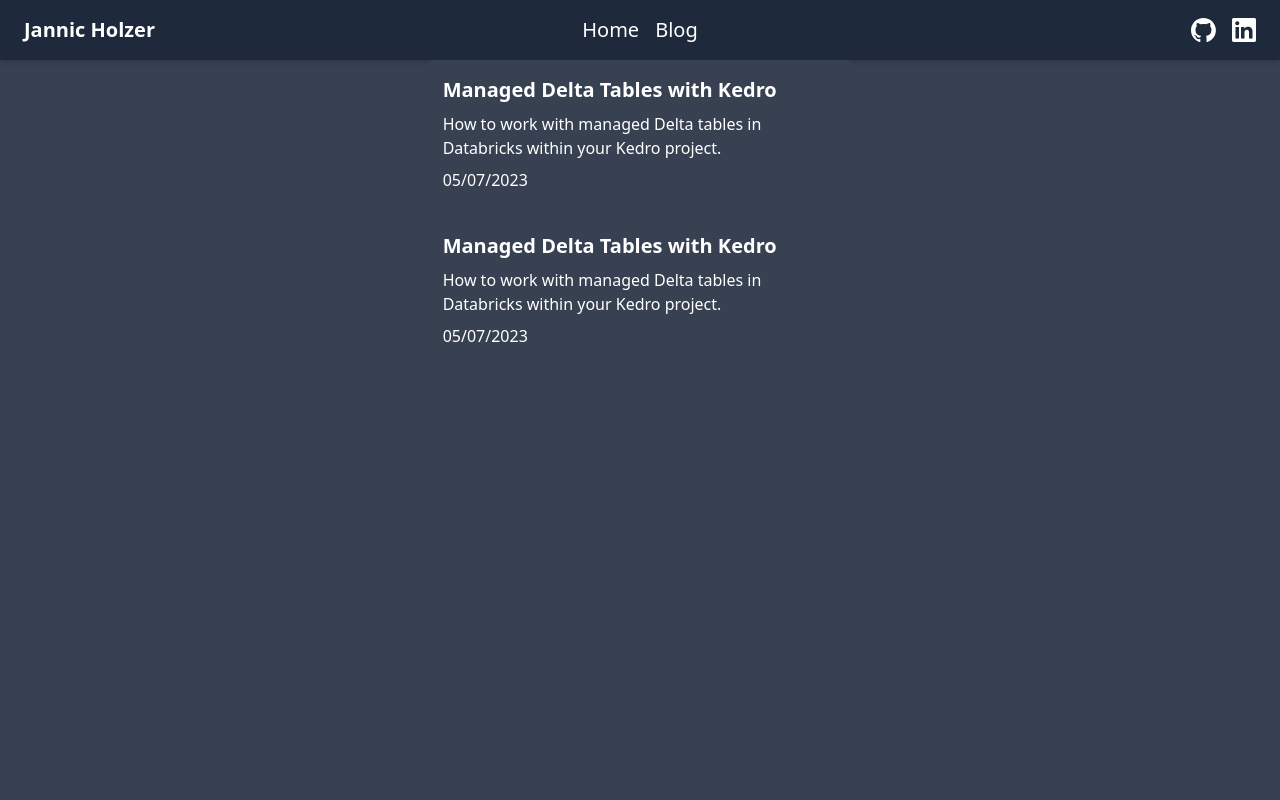
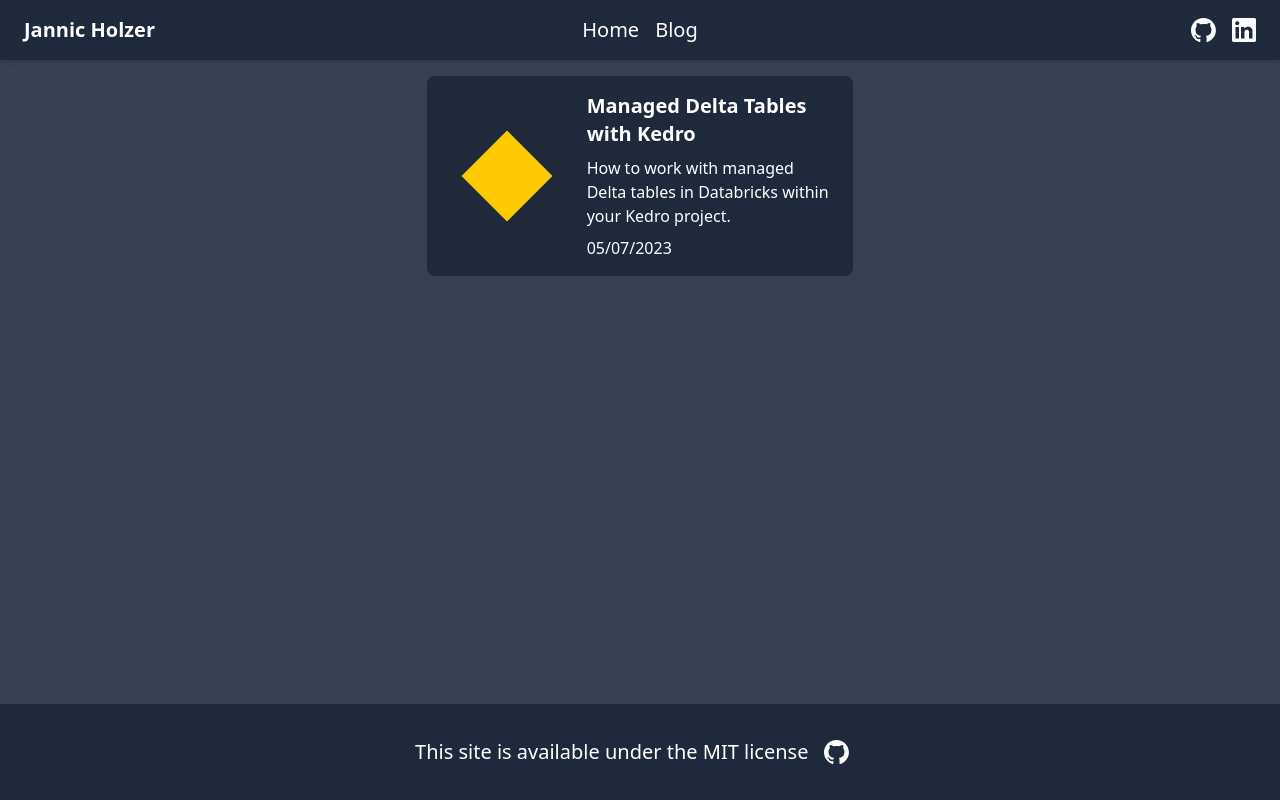
Before and after one commit to jmholzer/personal-website, a React (Create React App) app in the folder personal-website/: page /blog in a window 1280 px wide. Shown: the top 800 px of the page. Built offline with nearby package versions, Linux system fonts and the light colour scheme.

Commit message:
Add icon and publish date to blog posts

```diff
--- a/personal-website/src/App.tsx
+++ b/personal-website/src/App.tsx
@@ -12,11 +12,13 @@ const App: React.FC = () => {
     <Router>
       <div className="App bg-gray-700 flex flex-col min-h-screen">
         <Header />
-        <Routes>
-          <Route path="/" element={<MainContent />} />
-          <Route path="/blog" element={<Blog />} />
-          <Route path="*" element={<div>Page Not Found</div>} /> {/* Fallback Route */}
-        </Routes>
+        <div className="flex flex-col flex-grow">
+          <Routes>
+            <Route path="/" element={<MainContent />} />
+            <Route path="/blog" element={<Blog />} />
+            <Route path="*" element={<div>Page Not Found</div>} /> {/* Fallback Route */}
+          </Routes>
+        </div>
         <Footer />
       </div>
     </Router>
--- a/personal-website/src/components/Blog.tsx
+++ b/personal-website/src/components/Blog.tsx
@@ -1,6 +1,7 @@
 import React from 'react';
 import BlogPost from './BlogPost';
 import type { IBlogPost } from './BlogPost';
+import kedroLogo from '../assets/icons/kedro.svg';
 
 const Blog: React.FC = () => {
     const blogPosts: IBlogPost[] = [
@@ -8,17 +9,12 @@ const Blog: React.FC = () => {
             title: "Managed Delta Tables with Kedro",
             description: "How to work with managed Delta tables in Databricks within your Kedro project.",
             link: "https://kedro.org/blog/managed-delta-tables-kedro-dataset",
-            publishDate: new Date('2023-07-05')
-        },
-        {
-            title: "Managed Delta Tables with Kedro",
-            description: "How to work with managed Delta tables in Databricks within your Kedro project.",
-            link: "https://kedro.org/blog/managed-delta-tables-kedro-dataset",
-            publishDate: new Date('2023-07-05')
+            publishDate: new Date('2023-07-05'),
+            logo: kedroLogo
         },
     ]
     return (
-        <div className="flex flex-col items-center h-screen">
+        <div className="flex flex-col items-center">
             {
                 blogPosts.map((blogPost: IBlogPost) => {
                     return (
@@ -27,6 +23,7 @@ const Blog: React.FC = () => {
                             description={blogPost.description}
                             link={blogPost.link}
                             publishDate={blogPost.publishDate}
+                            logo={blogPost.logo}
                         />
                     );
                 })
--- a/personal-website/src/components/BlogPost.tsx
+++ b/personal-website/src/components/BlogPost.tsx
@@ -1,26 +1,40 @@
-import React from 'react';
-
 interface IBlogPost {
     title: string;
     description: string;
     link: string;
     publishDate: Date;
+    logo: string; // New prop for the logo URL
 }
 
-const BlogPost: React.FC<IBlogPost> = ({ title, description, link, publishDate }) => {
+const BlogPost: React.FC<IBlogPost> = ({ title, description, link, publishDate, logo }) => {
     return (
         <a
             href={link}
             target="_blank"
             rel="noopener noreferrer"
-            className="w-1/3 bg-gray-700 p-4 rounded-lg cursor-pointer hover:bg-gray-600 transition-colors mb-2"
+            className="
+                flex
+                items-center
+                w-1/3
+                bg-slate-800
+                p-4
+                rounded-lg
+                cursor-pointer
+                hover:bg-slate-900
+                transition-colors
+                mb-4
+            "
         >
-            <h2 className="text-xl font-bold text-white text-left mb-2">{title}</h2>
-            <p className="text-white text-left mb-2">{description}</p>
-            <p className="text-white text-left">{publishDate.toLocaleDateString('en-GB')}</p>
+            <img src={logo} alt="logo" className="w-32 h-32 mr-4" />
+            <div>
+                <h2 className="text-xl font-bold text-white text-left mb-2">{title}</h2>
+                <p className="text-white text-left mb-2">{description}</p>
+                <p className="text-white text-left">{publishDate.toLocaleDateString('en-GB')}</p>
+            </div>
         </a>
     );
 };
 
+
 export default BlogPost;
 export type { IBlogPost };
--- a/personal-website/src/components/Header.tsx
+++ b/personal-website/src/components/Header.tsx
@@ -15,7 +15,7 @@ const Header: React.FC = () => {
     ];
 
     return (
-        <header className="bg-slate-800 text-white shadow-md">
+        <header className="bg-slate-800 text-white shadow-md mb-4">
             <nav className="container mx-auto px-6 py-4">
                 <div className="grid grid-cols-3 items-center w-full">
                     <div className="flex justify-start font-bold text-xl">Jannic Holzer</div>
```
Also changed, not shown: personal-website/src/assets/icons/kedro.svg (added).
